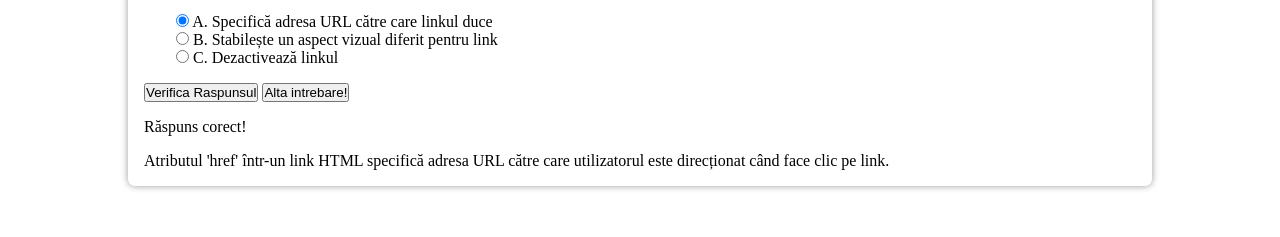
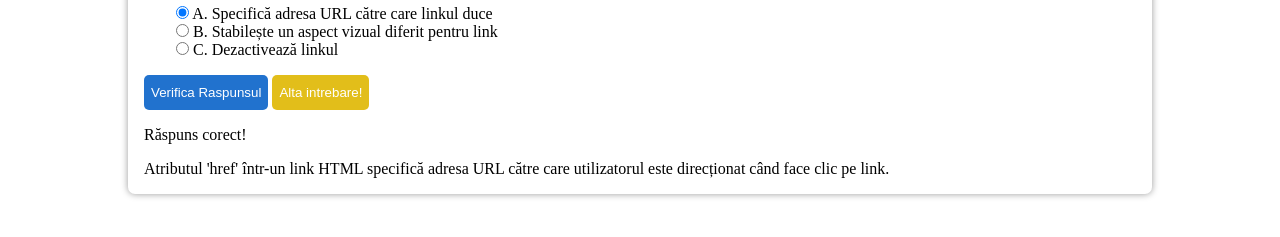
Before and after one commit to LuciaAndreea/QuizApp, a plain HTML site: page index.html in a window 1280 px wide. Shown: the part 365-602 px from the top of the page. Drawn offline with Linux system fonts and the light colour scheme.

Commit message:
style quiz buttons

```diff
--- a/style.css
+++ b/style.css
@@ -40,3 +40,15 @@ li{
 #result-container{
    margin: 1rem 0 1rem 0;
 }
+
+button{
+    padding: 10px 7px;
+    border-radius: 5px;
+    border: none;
+    background-color: rgb(33, 114, 206);
+    color: white;
+}
+
+.info{
+    background-color: rgb(226, 190, 26);
+}
```
